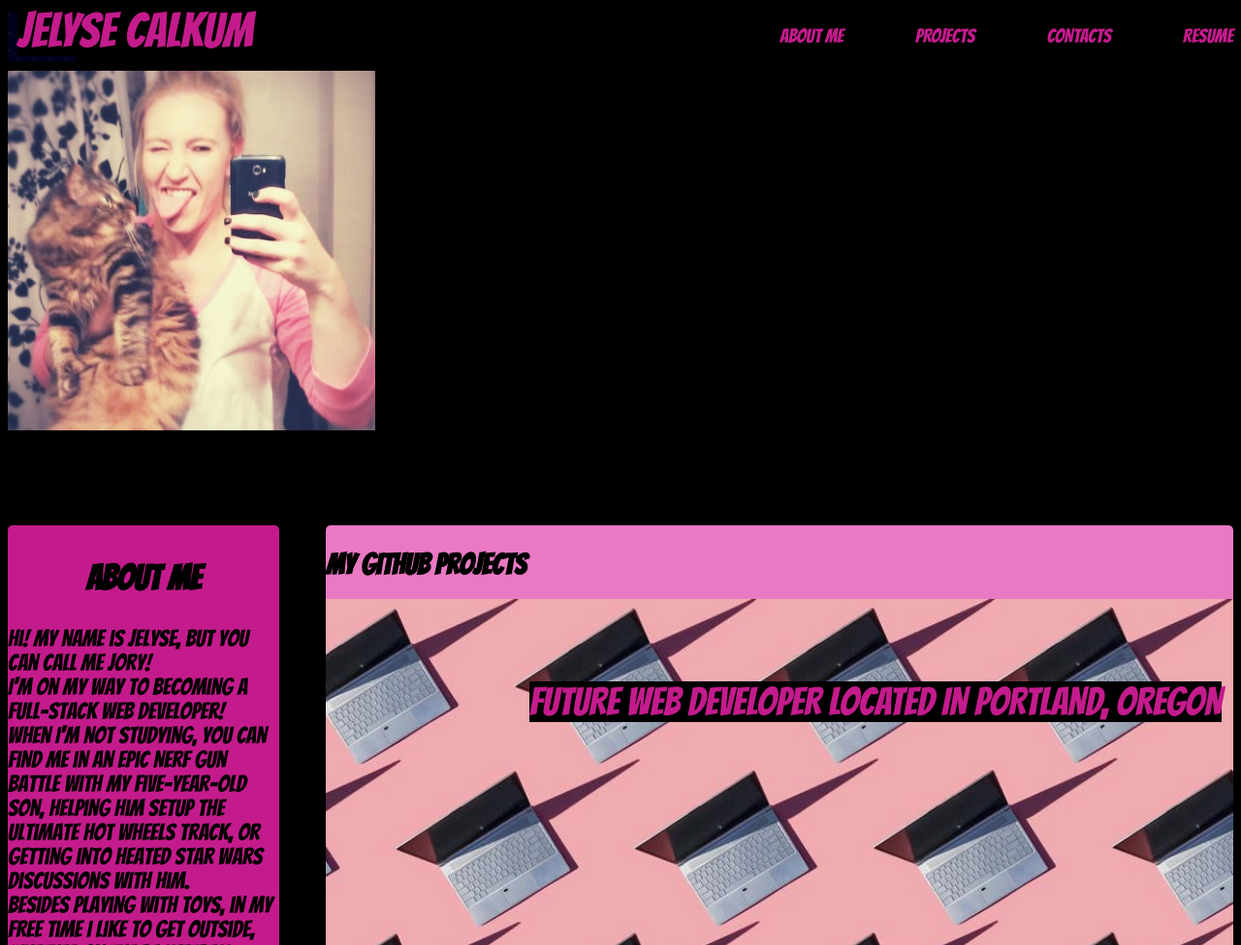
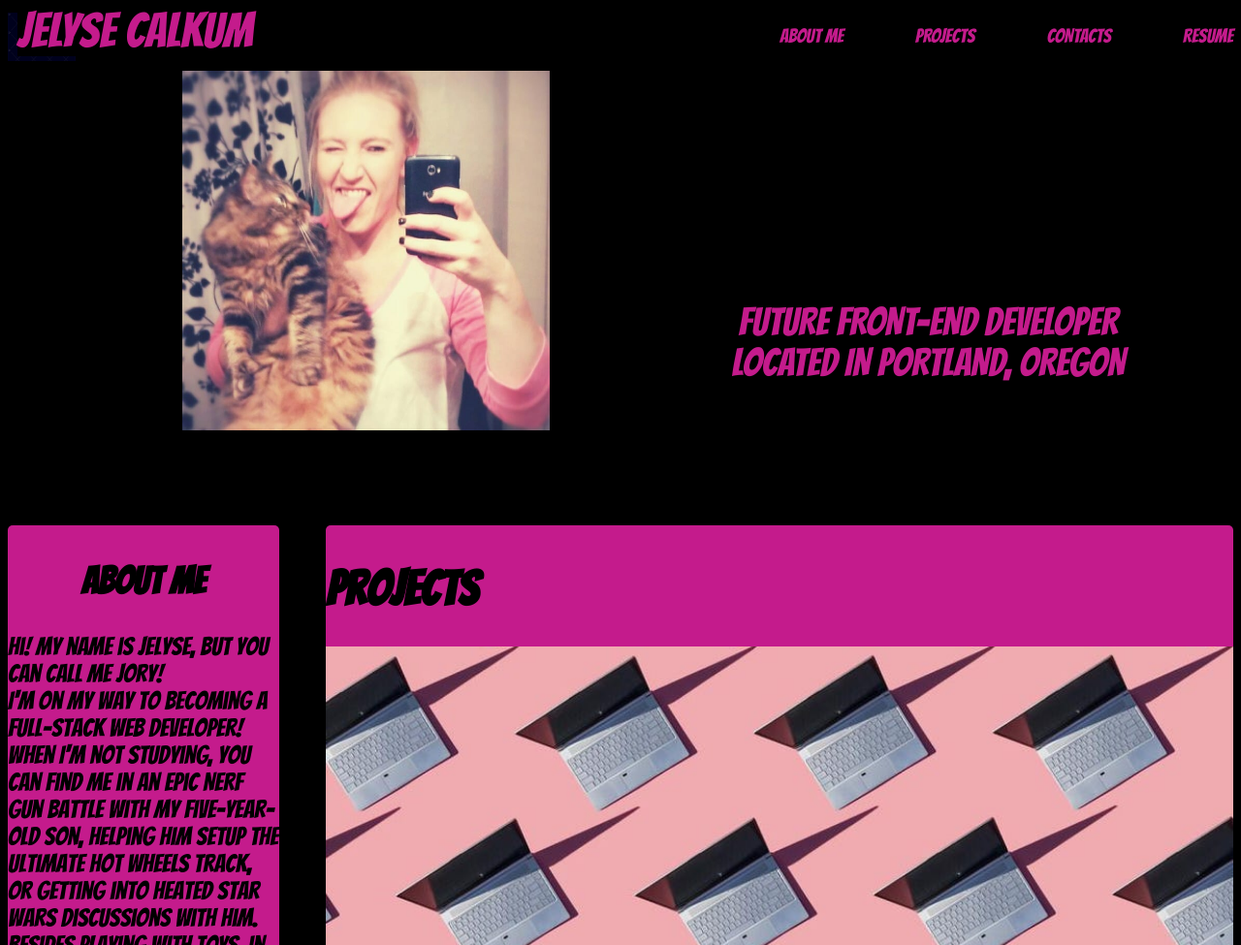
Before and after one commit to JelyseCalkum/project-jory, a plain HTML site: page project-jory.index.html in a window 1280 px wide. Shown: the part 5-980 px from the top of the page at 97% size. Drawn offline with Linux system fonts and the light colour scheme.

Commit message:
EDITED HTML AND CSS

```diff
--- a/assets/style.css
+++ b/assets/style.css
@@ -77,6 +77,7 @@ nav a:hover::before{
         align-items: center;
         text-align: center;
         padding-bottom: 50px;
+        padding-left: 180px;
         color: white;
         width: 30%;
         height: 10%;
@@ -94,8 +95,8 @@ nav a:hover::before{
       /* Bottom right text */
       .bottom-right {
         position: absolute;
-        bottom: 50px;
-        right: 20px;
+        bottom: 400px;
+        right: 120px;
         font-family: 'Bangers', cursive;
         font-size: 40px;
         color:rgb(196, 27, 140);
@@ -122,9 +123,9 @@ nav a:hover::before{
 
 
 main {
-    background-color: rgb(234, 121, 196);
+    background-color: rgb(196, 27, 140);
     grid-area: main;
-    font-size: 15px;
+    font-size: 25px;
     justify-content: center;
     border-radius:var(--main-radius);
     padding-top:var(--main-padding);
@@ -138,7 +139,7 @@ p {
 #sidebar {
     background-color: rgb(196, 27, 140);
     grid-area: sidebar;
-    font-size: 24px;
+    font-size: 26px;
     justify-content: start;
     border-radius:var(--main-radius);
     padding-top:var(--main-padding);
--- a/project-jory.index.html
+++ b/project-jory.index.html
@@ -25,11 +25,11 @@
 <div class="image-container">
     <img src="./assets/images/meandhenry.jpeg"width="100%"</a>
     <div class="top-left">JELYSE CALKUM</div>
-    <div class="bottom-right">FUTURE WEB DEVELOPER LOCATED IN PORTLAND, OREGON</div>
+    <div class="bottom-right">FUTURE FRONT-END DEVELOPER<br>LOCATED IN PORTLAND, OREGON</div>
   </div>
 <div id="main-container">
     <main>
-        <h1>My GitHub Projects</h1>
+        <h1>Projects</h1>
         <a href="https://github.com/JelyseCalkum/project-jory"><img src="./assets/images/laptop-photo.jpeg"width="100%"></a>
     </main>
     <div id="sidebar">
```
